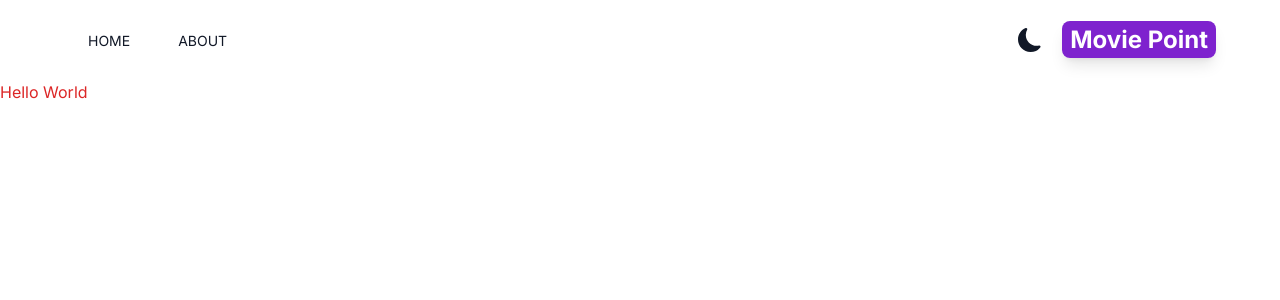
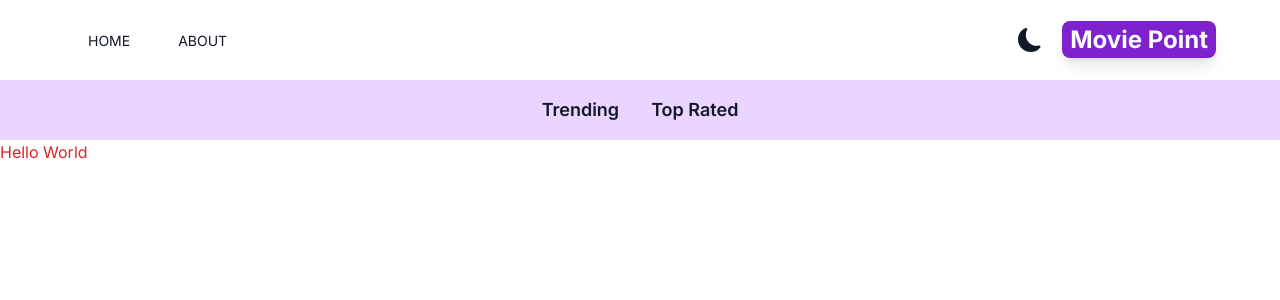
Before and after one commit to fuadcoder/movie-point, a Next.js app: page / in a window 1280 px wide. Shown: the top 300 px of the page. Built offline with nearby package versions, Linux system fonts and the light colour scheme.

Commit message:
create the navbar component

```diff
--- a/src/app/layout.js
+++ b/src/app/layout.js
@@ -2,6 +2,7 @@
 import "./globals.css";
 import { Inter } from "next/font/google";
 import Providers from "./Providers";
+import Navbar from "@/components/Navbar";
 
 const inter = Inter({ subsets: ["latin"] });
 
@@ -19,7 +20,7 @@
           <Header />
 
           {/* Navbar */}
-
+          <Navbar />
           {/* SearchBox */}
 
           {children}
--- /dev/null
+++ b/src/components/Navbar.js
@@ -0,0 +1,10 @@
+import NavbarItem from './NavbarItem';
+
+export default function Navbar() {
+  return (
+    <div className="flex justify-center dark:bg-gray-700 bg-purple-200 lg:text-lg p-4">
+      <NavbarItem title="Trending" param="fetchTrending" />
+      <NavbarItem title="Top Rated" param="fetchTopRated" />
+    </div>
+  )
+}
--- /dev/null
+++ b/src/components/NavbarItem.js
@@ -0,0 +1,15 @@
+"use client";
+import Link from 'next/link';
+import { useSearchParams } from "next/navigation";
+
+export default function NavbarItem({title, param}) {
+    const SearchParams = useSearchParams();
+    const genre = SearchParams.get("genre");
+  return (
+    <div>
+      <Link className={`m-4 hover:text-purple-500 font-semibold p-2" ${
+        genre && genre === param && "underline underline-offset-8 decoration-4 decoration-purple-500 rounded-lg"
+      }`} href={`/?genre=${param}`}>{ title }</Link>
+    </div>
+  )
+}
```
